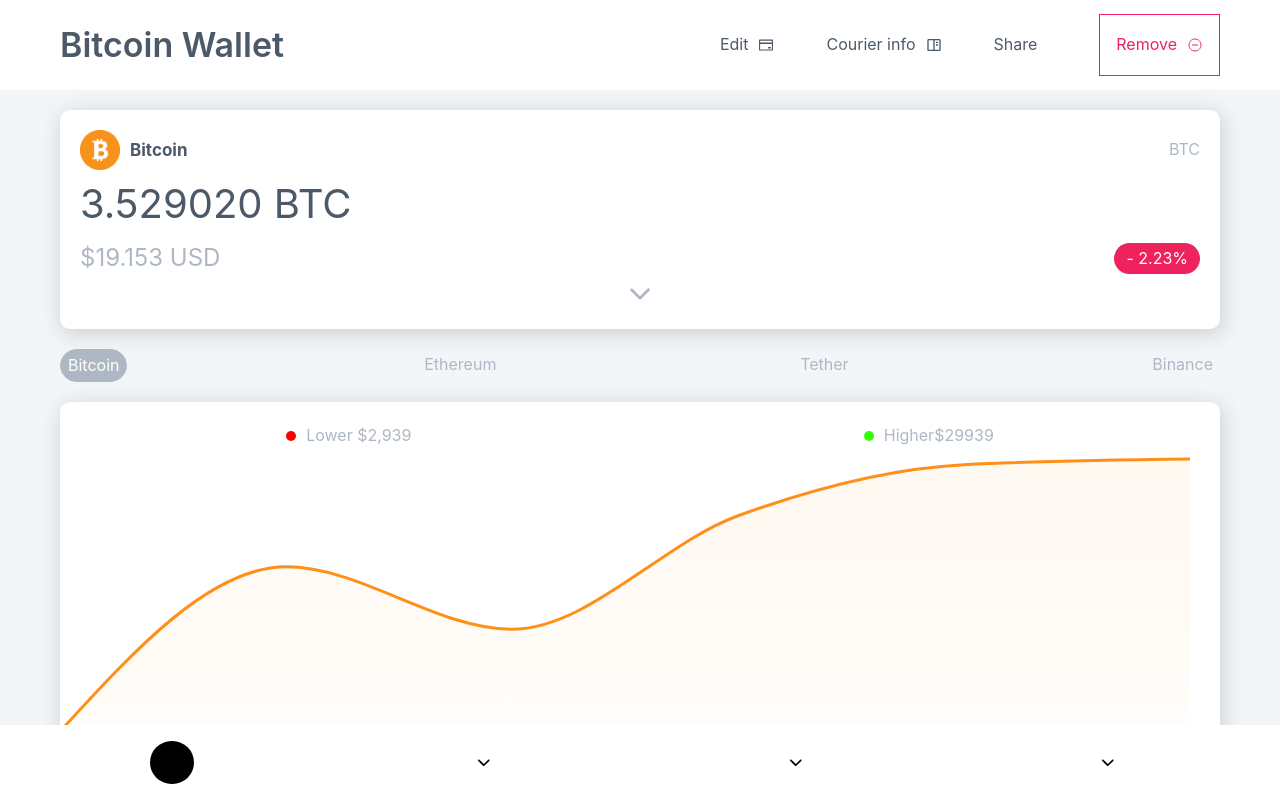
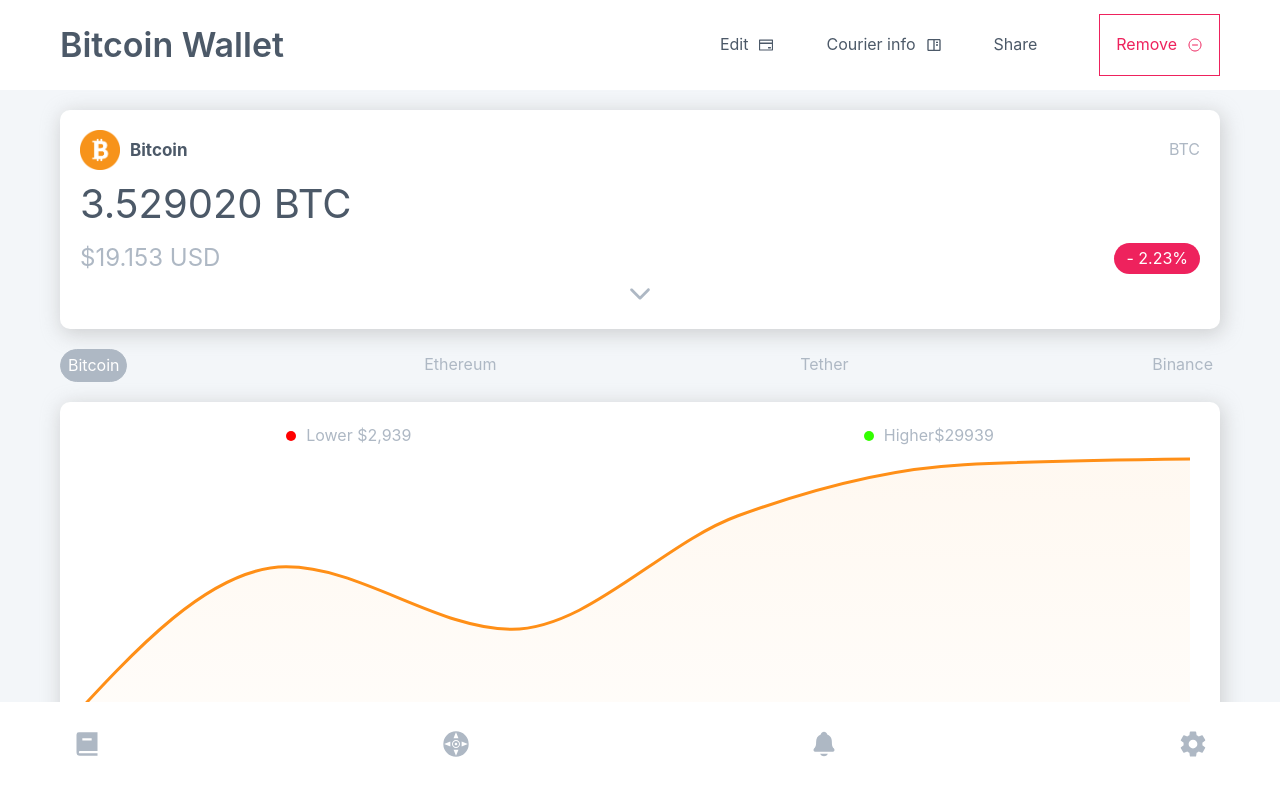
Before and after one commit to Khadija-Ou/Bitcoin-Wallet, a React (Create React App) app: page / in a window 1280 px wide. Shown: the top 800 px of the page. Built offline with nearby package versions, Linux system fonts and the light colour scheme; some icons are missing; a web font is replaced by a local one.

Commit message:
styling updated for TradeButtons and bottomNav components

```diff
--- a/src/components/bottomNav/BottomNav.jsx
+++ b/src/components/bottomNav/BottomNav.jsx
@@ -1,54 +1,65 @@
-import React from 'react'
-import './bottomNav.scss'
-import { IoIosArrowDown } from 'react-icons/io'
-import { useState } from 'react'
+import React from "react";
+import "./bottomNav.scss";
+import { IoNotifications, IoSettingsSharp } from "react-icons/io5";
+import { GiMultiDirections } from "react-icons/gi";
+import { RiBook2Fill } from "react-icons/ri";
+import { useState } from "react";
 
 const BottomNav = () => {
-  const [activeBottomNav, setActiveBottomNav] = useState('#')
+  const [activeBottomNav, setActiveBottomNav] = useState("#");
   return (
-    <div className='page-container'>
-      <div className='BottomNav'>
+    <div className="BottomNav">
+      <div className="BottomNav-container page-container">
         <a
-          href='#'
+          href="#"
           onClick={() => {
-            setActiveBottomNav('#')
+            setActiveBottomNav("#");
           }}
-          className={activeBottomNav === '#' ? 'active' : ''}
+          className={activeBottomNav === "#" ? "active" : ""}
         >
-          <IoIosArrowDown />
+          <div className="icon">
+            <RiBook2Fill size={28} />
+          </div>
         </a>
+
         <a
-          href='#about'
+          href="#location"
           onClick={() => {
-            setActiveBottomNav('#about')
+            setActiveBottomNav("#location");
           }}
-          className={activeBottomNav === '#about' ? 'active' : ''}
+          className={activeBottomNav === "#location" ? "active" : ""}
         >
-          <IoIosArrowDown />
+          <div className="icon">
+            <GiMultiDirections size={28} />
+          </div>
         </a>
+
         <a
-          href='#experience'
+          href="#notification"
           onClick={() => {
-            setActiveBottomNav('#experience')
+            setActiveBottomNav("#notification");
           }}
-          className={
-            activeBottomNav === '#experience' ? 'active' : ''
-          }
+          className={activeBottomNav === "#notification" ? "active" : ""}
         >
-          <IoIosArrowDown />
+          <div className="icon">
+            <IoNotifications size={28} />
+          </div>
         </a>
+
         <a
-          href='#services'
+          href="#settings"
           onClick={() => {
-            setActiveBottomNav('#services')
+            setActiveBottomNav("#settings");
           }}
-          className={activeBottomNav === '#services' ? 'active' : ''}
+          className={activeBottomNav === "#settings" ? "active" : ""}
         >
-          <IoIosArrowDown />
+          <div className="icon">
+            <IoSettingsSharp size={28} />
+          </div>
         </a>
       </div>
     </div>
-  )
-}
+  );
+};
 
-export default BottomNav
+export default BottomNav;
--- a/src/components/bottomNav/bottomNav.scss
+++ b/src/components/bottomNav/bottomNav.scss
@@ -1,34 +1,36 @@
-@import '../../index.scss';
+@import "../../index.scss";
+
 .BottomNav {
   background: $color-white;
   width: 100%;
   display: block;
-  padding: 1rem 1rem;
+  padding: 1rem 0;
   z-index: 2;
   position: fixed;
-  left: 50%;
-  transform: translateX(-50%);
-  bottom: 0rem;
+  left: 0;
+  bottom: 0;
   display: flex;
-  align-items: center;
-  justify-content: space-around;
-  backdrop-filter: blur(15px);
+  justify-content: space-between;
 
-  a {
-    background: transparent;
-    padding: 0.8rem;
-    border-radius: 50%;
+  .BottomNav-container {
+    width: 100%;
     display: flex;
-    color: black;
-    font-size: 1.1rem;
-  }
+    justify-content: space-between;
+    align-items: center;
+    color: $color-primary-variant !important;
+    .icon {
+      padding: 0.8rem;
+      color: $color-primary-variant;
+      font-size: 1.5rem;
+      transition: color 0.3s;
+    }
 
-  a:hover {
-    background: rgba(0, 0, 0, 0.3);
-  }
+    .icon:hover {
+      color: $color-primary;
+    }
 
-  a.active {
-    background: black;
-    color: black;
+    a.active {
+      color: $color-primary;
+    }
   }
 }
--- a/src/components/tradeButtons/tradeButtons.scss
+++ b/src/components/tradeButtons/tradeButtons.scss
@@ -5,6 +5,7 @@
   justify-content: space-between;
   gap: 15px;
   color: $color-primary;
+  margin-bottom: 100px;
 
   .buy-button {
     display: flex;
```
